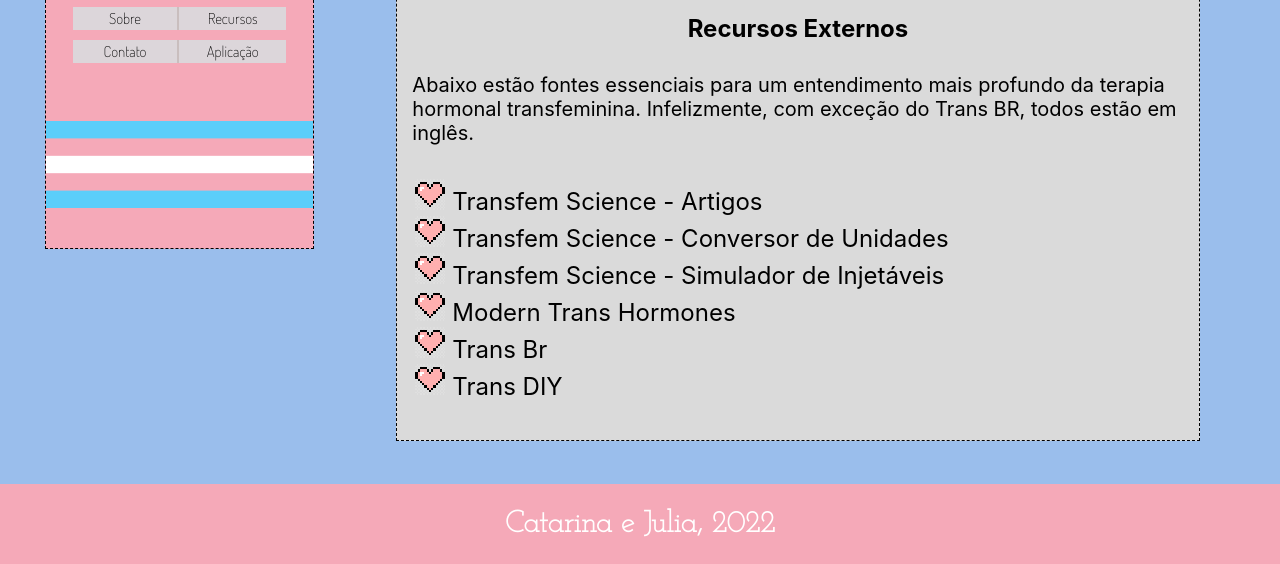
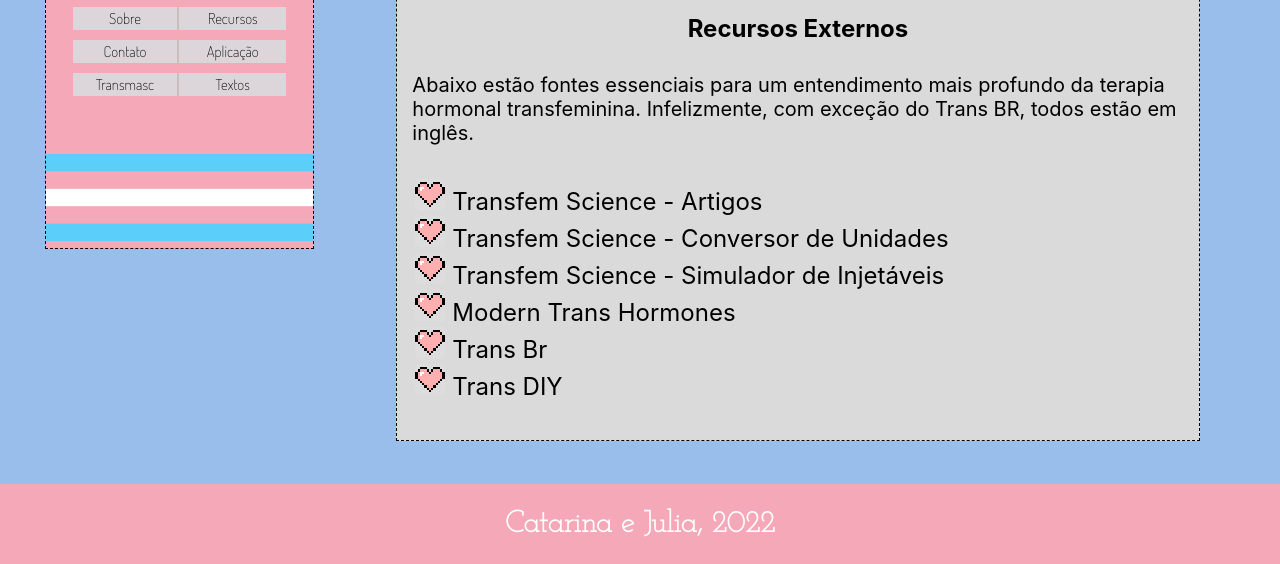
Before and after one commit to scarletquasar/diybrasil.github.io, a plain HTML site: page recursos.html in a window 1280 px wide. Shown: the part 311-875 px from the top of the page. Drawn offline with Linux system fonts and the light colour scheme.

Commit message:
Transmasc 5

```diff
--- a/recursos.html
+++ b/recursos.html
@@ -26,6 +26,10 @@
                     <ul class="navul">
                     <li  class="navli sobre"><a href="contato.html">Contato</a></li>
                     <li  class="navli"><a href="autoaplicaçao.html">Aplicação</a></li>
+                    </ul>
+                    <ul class="navul">
+                        <li  class="navli sobre"><a href="transmasc.html">Transmasc</a></li>
+                        <li  class="navli"><a>Textos</a></li>
                         </ul>
                     <div id="transflag">
                     <img src="trans.png" style="width: 100%; height: 60%;">
```
Also changed, not shown: contato.html (+4 -0 lines), index.html (+4 -0 lines). Lines whose indentation alone changed are shown as unchanged.
